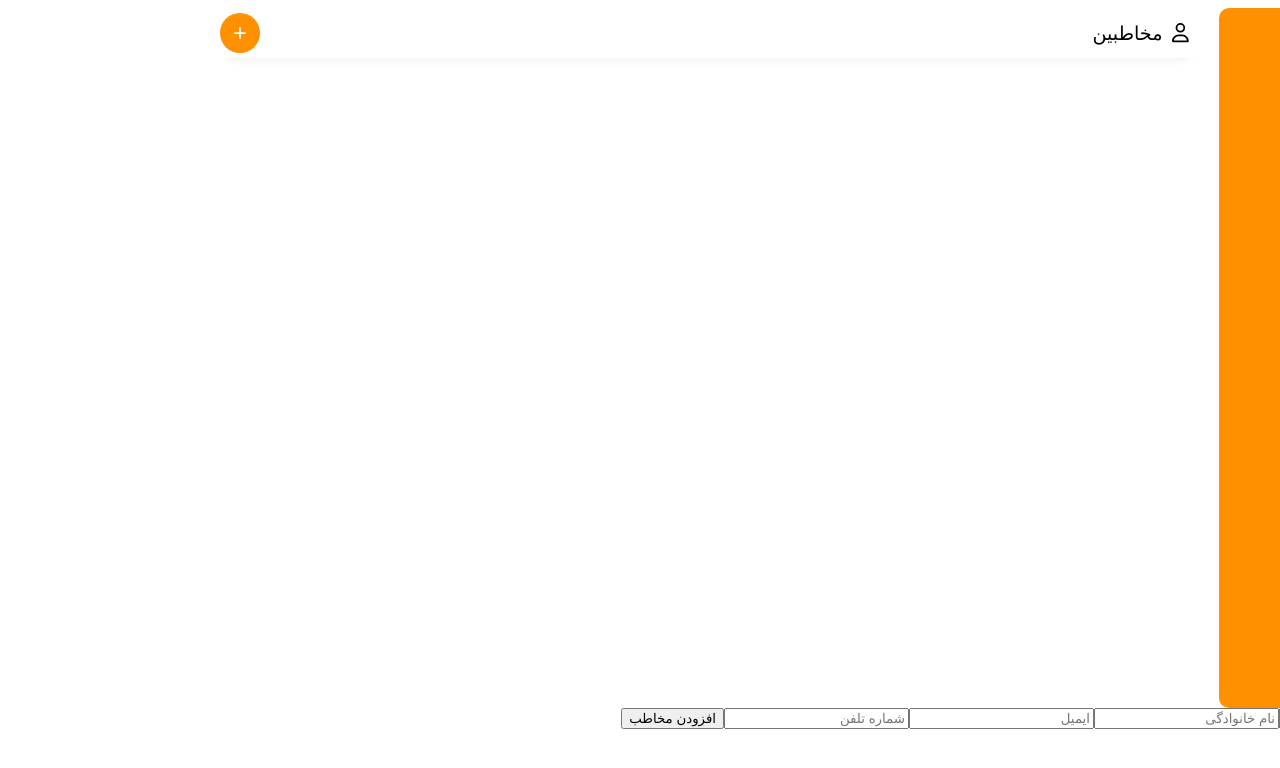
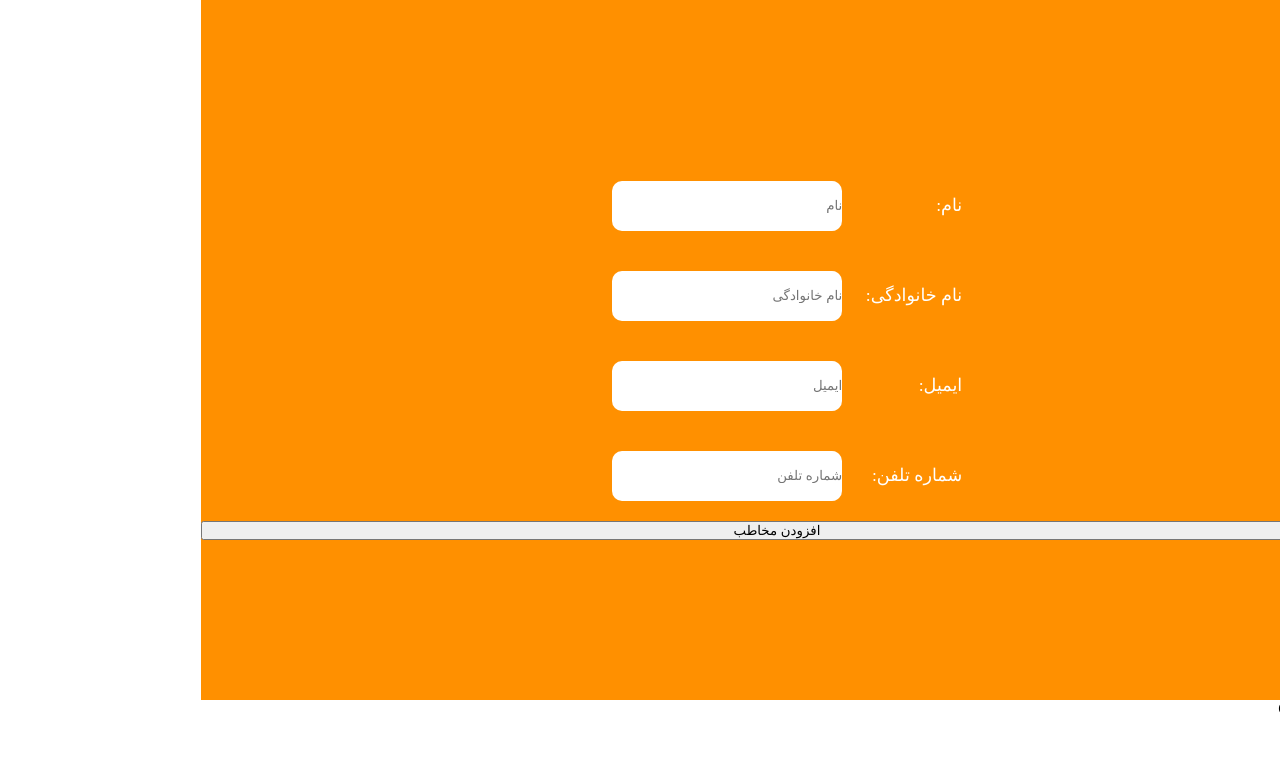
Before and after one commit to DanialArjmand/React-Components, a React (Vite) app in the folder Daniayl-Arjmand_week14/Contact-App/: page / in a window 1280 px wide. Shown: the top 768 px of the page. Built offline with nearby package versions, Linux system fonts and the light colour scheme.

Commit message:
Add Label and Alert

```diff
--- a/Daniayl-Arjmand_week14/Contact-App/src/App.jsx
+++ b/Daniayl-Arjmand_week14/Contact-App/src/App.jsx
@@ -4,7 +4,7 @@ import Contact from "./Components/Contact.jsx";
 function App() {
   return (
     <>
-      <Header />
+      {/* <Header /> */}
       <Contact />
     </>
   );
--- a/Daniayl-Arjmand_week14/Contact-App/src/Components/Contact.jsx
+++ b/Daniayl-Arjmand_week14/Contact-App/src/Components/Contact.jsx
@@ -1,5 +1,6 @@
 import React, { useState } from "react";
 import ContactList from "./ContactList.jsx";
+import Styles from "./Contact.module.css";
 
 function Contact() {
   const [contacts, setContacts] = useState([]);
@@ -40,7 +41,11 @@ function Contact() {
 
   return (
     <div>
+      <div className={Styles["parent-input"]}>
+        <div>{alert && <p>{alert}</p>}</div>
+
         <div>
+          <label>نام:</label>
           <input
             type="text"
             placeholder="نام"
@@ -48,6 +53,10 @@ function Contact() {
             value={contact.Name}
             onChange={changeHandler}
           />
+        </div>
+
+        <div>
+          <label>نام خانوادگی:</label>
           <input
             type="text"
             placeholder="نام خانوادگی"
@@ -55,6 +64,10 @@ function Contact() {
             value={contact.LastName}
             onChange={changeHandler}
           />
+        </div>
+
+        <div>
+          <label>ایمیل:</label>
           <input
             type="email"
             placeholder="ایمیل"
@@ -62,6 +75,10 @@ function Contact() {
             value={contact.Email}
             onChange={changeHandler}
           />
+        </div>
+
+        <div>
+          <label>شماره تلفن:</label>
           <input
             type="number"
             placeholder="شماره تلفن"
@@ -69,9 +86,10 @@ function Contact() {
             value={contact.PhoneNumber}
             onChange={changeHandler}
           />
+        </div>
+
         <button onClick={addHandler}>افزودن مخاطب</button>
       </div>
-      <div>{alert && <p>{alert}</p>}</div>
       <ContactList contacts={contacts} />
     </div>
   );
--- /dev/null
+++ b/Daniayl-Arjmand_week14/Contact-App/src/Components/Contact.module.css
@@ -0,0 +1,35 @@
+* {
+  padding: 0;
+  margin: 0;
+  box-sizing: border-box;
+}
+
+.parent-input {
+  width: 90%;
+  height: 700px;
+  background-color: #ff9000;
+  display: flex;
+  flex-direction: column;
+  justify-content: center;
+}
+
+.parent-input div {
+  width: 100%;
+  display: flex;
+  justify-content: center;
+  align-items: center;
+}
+
+.parent-input label {
+  width: 100px;
+  font-size: 1.1rem;
+  color: #fff;
+}
+
+.parent-input input {
+  width: 20%;
+  height: 50px;
+  border: none;
+  margin: 20px;
+  border-radius: 10px;
+}
```
Lines whose indentation alone changed are shown as unchanged.
